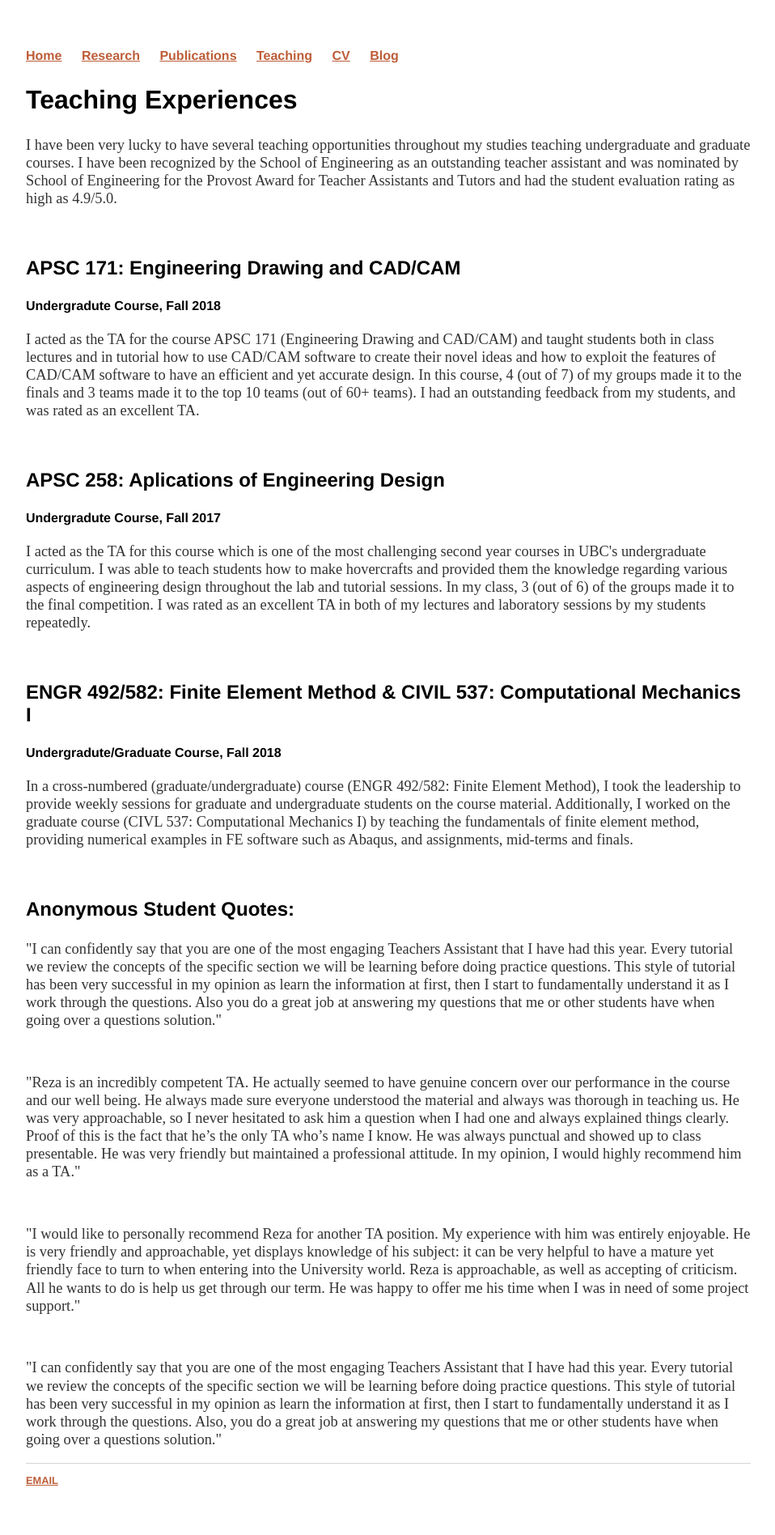
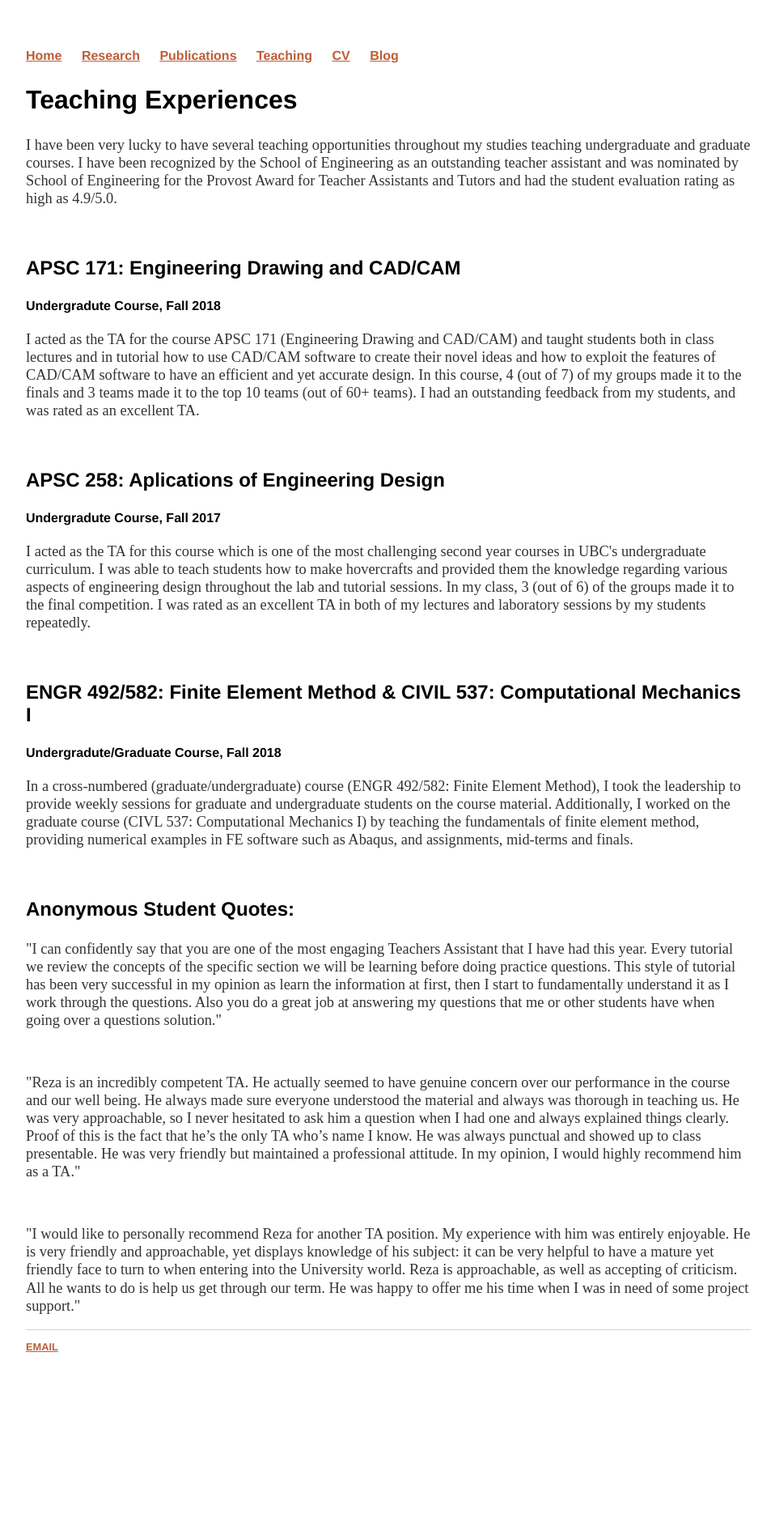
Before and after one commit to rsourki/rsourki.github.io, a Jekyll site: the page built from teaching/index.html, in a window 1280 px wide. Shown: the whole page at 81% size, without its empty margins (160-1118 px from the left). Built offline with Jekyll 4.4.1, drawn with Linux system fonts in a browser that asks for light colours; after the commit the page ends 1731 px from its top, so only the background shows below that.

Commit message:
Update index.html

```diff
--- a/teaching/index.html
+++ b/teaching/index.html
@@ -43,9 +43,4 @@ title: Teaching - Reza Sourki Webpage
     it can be very helpful to have a mature yet friendly face to turn to when entering into the University world.
     Reza is approachable, as well as accepting of criticism. All he wants to do is help us get through our term.
     He was happy to offer me his time when I was in need of some project support."</p>
-  <br>
-  <p>"I can confidently say that you are one of the most engaging Teachers Assistant that I have had this year.
-    Every tutorial we review the concepts of the specific section we will be learning before doing practice questions.
-    This style of tutorial has been very successful in my opinion as learn the information at first, then I start to fundamentally understand it as I work through the questions.
-    Also, you do a great job at answering my questions that me or other students have when going over a questions solution."</p>
 </div><!-- /.blurb -->
```
